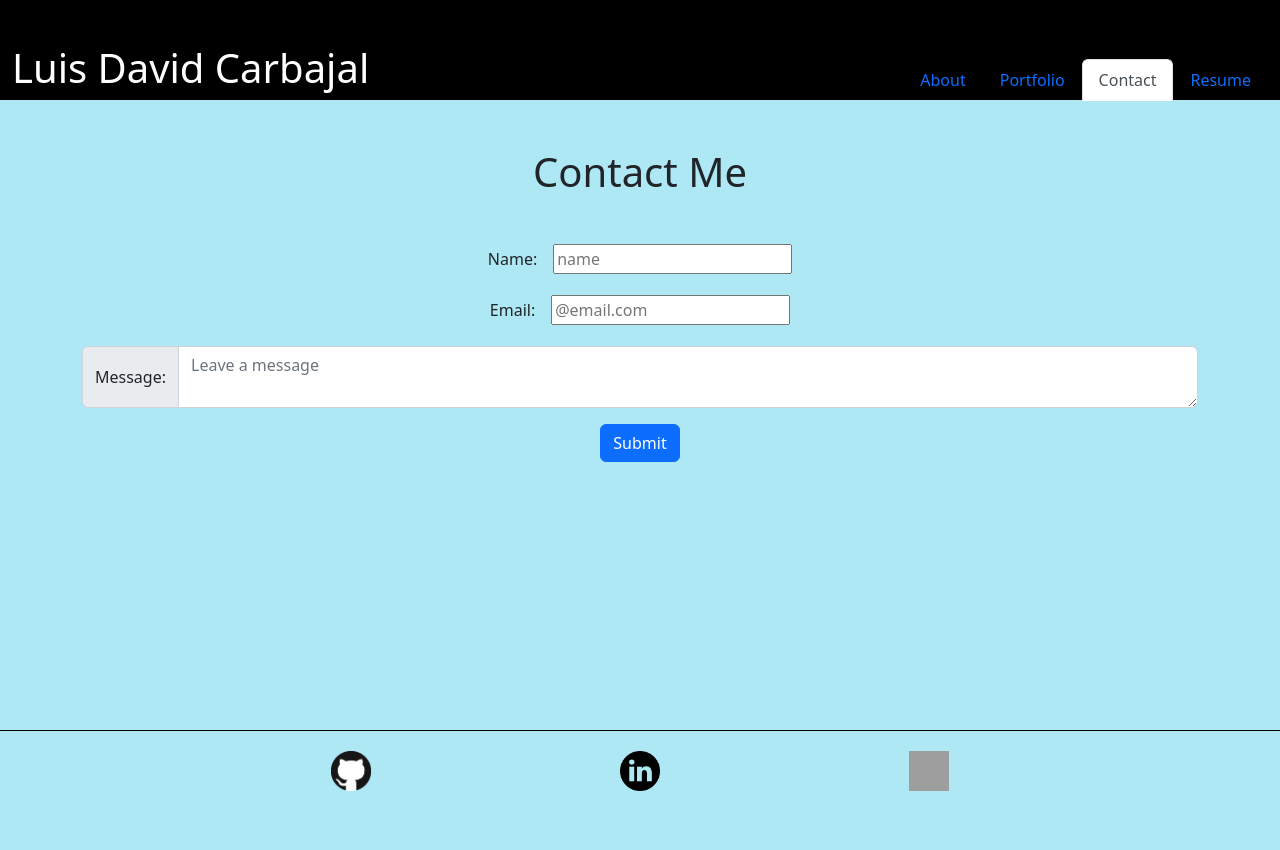
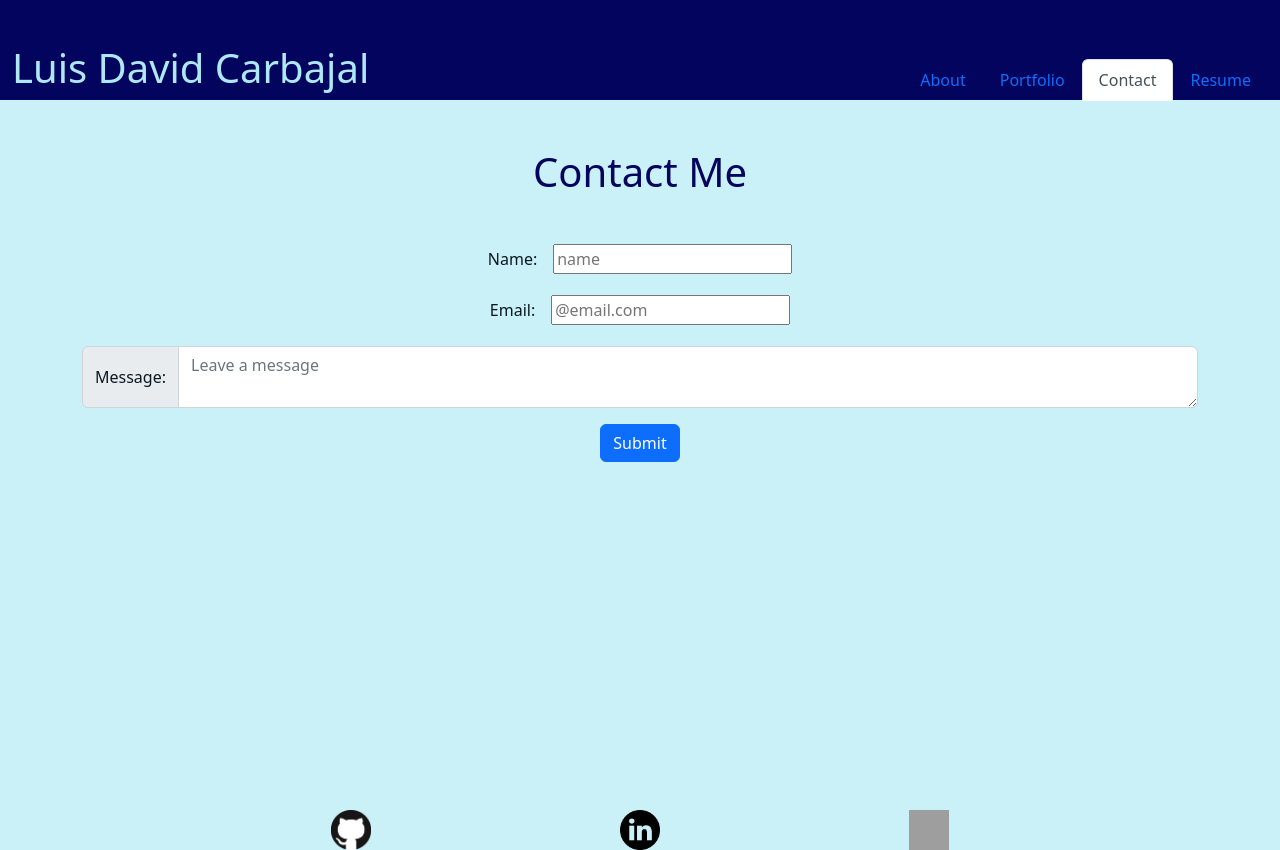
Before and after one commit to Luis00809/Portfolio, a React (Vite) app: page /contact in a window 1280 px wide. Before the commit the page ends 800 px from the top, so only its background shows below. Built offline with nearby package versions, Linux system fonts and the light colour scheme; grey boxes are pictures that could not be loaded.

Commit message:
font and color and readme

```diff
--- a/src/components/UI/CardList.jsx
+++ b/src/components/UI/CardList.jsx
@@ -13,12 +13,15 @@ const styles = {
     },
     title: {
        position: 'relative',
-       bottom: "10px"
+       bottom: "10px",
+       color: "rgb(0, 119, 182)",
+       fontSize: "20px"
     },
     backColor: {
-        background: "rgb(173, 232, 244)",
+        background: "rgb(202, 240, 248)",
         border: 'none'
-    }
+    },
+
 
 }
 
--- a/src/components/UI/Navbar.jsx
+++ b/src/components/UI/Navbar.jsx
@@ -4,14 +4,15 @@ import "../../styles/navbar.css";
 const styles = {
   nav: {
     height: '100px',
-    background: "black",
+    background: "rgb(3, 4, 94)",
   },
   name: {
-    color: "white"
+    color: "rgb(173, 232, 244)"
   },
   border: {
     border: "none"
-  }
+  },
+
 }
 
 
@@ -26,9 +27,10 @@ const styles = {
         </div>
         <div  className='d-flex justify-content-end '>
           <ul style={styles.border} className="nav nav-tabs ">
-            <li className="nav-item">
+            <li className="nav-item ">
               <Link
                 to="/"
+                style={styles.textColor}
                 className={currentPage === '/' ? 'nav-link active back' : 'nav-link'}
               >
                 About
@@ -37,6 +39,7 @@ const styles = {
             <li className="nav-item">
               <Link
                 to="/portfolio"
+                style={styles.textColor}
                 className={currentPage === '/portfolio' ? 'nav-link active back' : 'nav-link'}
 
               >
@@ -46,6 +49,7 @@ const styles = {
             <li className="nav-item">
               <Link
                 to="/contact"
+                style={styles.textColor}
                 className={currentPage === '/contact' ? 'nav-link active' : 'nav-link'}
               >
                 Contact
@@ -54,6 +58,7 @@ const styles = {
             <li className="nav-item">
               <Link
                 to="/resume"
+                style={styles.textColor}
                 className={currentPage === '/resume' ? 'nav-link active' : 'nav-link'}
               >
                 Resume
--- a/src/components/UI/footer.jsx
+++ b/src/components/UI/footer.jsx
@@ -2,20 +2,20 @@
  const styles = {
     imgSize: {
         width: "40px",
-        height: "40px"
+        height: "40px",
     },
     boxSize:{
         display: "flex",
         justifyContent: "center",
-        width: "40px"
+        width: "40px",
+
     },
     parentBox: {
         width: "100%",
     },
     border: {
-        borderTop: "1px solid black",
-        marginTop: '20px',
-        paddingTop: "20px",
+        marginTop: '90px',
+        paddingTop: "10px",
     }
  }
 
--- a/src/index.css
+++ b/src/index.css
@@ -2,6 +2,5 @@ body {
     min-height: 100vh;
     display: flex;
     flex-direction: column;
-    background-color: rgb(173, 232, 244);
-
+    background-color: rgb(202, 240, 248);
 }
--- a/src/pages/About.jsx
+++ b/src/pages/About.jsx
@@ -14,11 +14,13 @@ const styles = {
         height: '12px'
     },
     pColor: {
-        color: "rgb(12, 24, 33)"
+        color: "rgb(12, 24, 33)",
+
     },
     subHead:{
         color: 'rgb(0, 119, 182)',
-    }
+    },
+
 
 
 
@@ -35,14 +37,14 @@ export default function About() {
                 <div className=" col-sm-12">
                     <p className="fs-5"> Hello! My name is </p>
                     <p style={styles.nameP} >Luis David Carbajal</p>
-                    <p style={styles.subHead} className="fs-2">I am web-developer</p>
+                    <p style={styles.subHead} className="fs-2">Web-developer</p>
                     <p style={styles.pColor} className="fs-5">
                         I am currently in a coding bootcamp where I am learning how to create a full-stack application.
                         I came into this bootcamp without any prior knowledge in programming and yet it has been a fun experience.
                         Before joining this bootcamp I received my bachelor's degree in Psychology but have decided to change my career path one year out of undergrad.
                         I have always wanted to give coding a chance and thought now would be the best time to do so before I advanced in my psych career. Aside
                         from all of the technologies I have learned in this program, I learned what it means to be a problem solver and that is what coding is all about.
-                        I came in with a mindest that everthing is solvable and that really pushed me forward, especially when decoding a bug in my code.
+                        I came in with a mindset that everthing is solvable and that really pushed me forward, especially when decoding a bug in my code.
                         When I take a break from my computer I like to wind down and watch tv, exercise, and expand my knowledge in the world of real estate.
                         Real estate is another journey that I started recently but it had a snowball effect in helping me switch my career path.
                         Once I acquired my first rental property, it gave me confidence in my abilities to pursue what I actually wanted to do in life rather than being hesitant to start.
--- a/src/pages/Contact.jsx
+++ b/src/pages/Contact.jsx
@@ -12,6 +12,16 @@ const styles = {
        flexDirection: 'column',
        width: "100%",
        height: "610px"
+    },
+    header: {
+        color: "rgb(3, 4, 94)"
+    },
+    pColor: {
+        color: "rgb(12, 24, 33)"
+    },
+    errorText: {
+        color: "red",
+        fontSize: "20px"
     }
 }
 
@@ -66,13 +76,14 @@ export default function Contact() {
     return (
         <div style={styles.parentBox}>
             <div style={styles.box} className='container'>
-                <h1 className='text-center mb-5 mt-5'>Contact Me</h1>
+                <h1 style={styles.header} className='text-center mb-5 mt-5'>Contact Me</h1>
                 <form onSubmit={handleSubmit}>
                         <div className="mb-3 text-center">
-                            <label htmlFor="exampleInputEmail1" className="  form-label">Name:</label>
+                            <label style={styles.pColor} htmlFor="exampleInputEmail1" className="  form-label">Name:</label>
                             <input
                                 value={name}
                                 name='name'
+                                style={styles.pColor}
                                 onChange={handleInputChange}
                                 type='text'
                                 placeholder='name'
@@ -81,9 +92,10 @@ export default function Contact() {
                         </div>
 
                     <div className="mb-3 text-center">
-                        <label htmlFor="exampleInputEmail1" className="form-label">Email:</label>
+                        <label style={styles.pColor} htmlFor="exampleInputEmail1" className="form-label">Email:</label>
                         <input
                                 value={email}
+                                style={styles.pColor}
                                 name='email'
                                 onChange={handleInputChange}
                                 type='email'
@@ -93,9 +105,10 @@ export default function Contact() {
                     </div>
 
                     <div className="input-group">
-                        <span className="input-group-text">Message:</span>
+                        <span style={styles.pColor} className="input-group-text">Message:</span>
                         <textarea
                                 className="form-control"
+                                style={styles.pColor}
                                 value={message}
                                 name='message'
                                 onChange={handleInputChange}
@@ -110,7 +123,7 @@ export default function Contact() {
                 </form>
                 {errorMessage && (
                     <div>
-                        <p className='text-center m-2'>*{errorMessage}*</p>
+                        <p style={styles.errorText} className='text-center m-2'>*{errorMessage}*</p>
                     </div>
                 )}
             </div>
--- a/src/pages/Portfolio.jsx
+++ b/src/pages/Portfolio.jsx
@@ -50,7 +50,8 @@ const project = [
 
 const styles = {
     margin: {
-        margin: '3rem'
+        margin: '3rem',
+        color: "rgb(3, 4, 94)"
     }
 }
 
--- a/src/styles/navbar.css
+++ b/src/styles/navbar.css
@@ -1,3 +1,3 @@
-.nav-item:hover {
-    background-color: red;
-}
+/* .nav-item:hover {
+    background-color: rgb(202, 240, 248);
+} */
```
Also changed, not shown: images/Screenshot 2023-11-16 at 5.44.22 PM.png (added), 1 other file (tests, documents, lock files or other folders).
